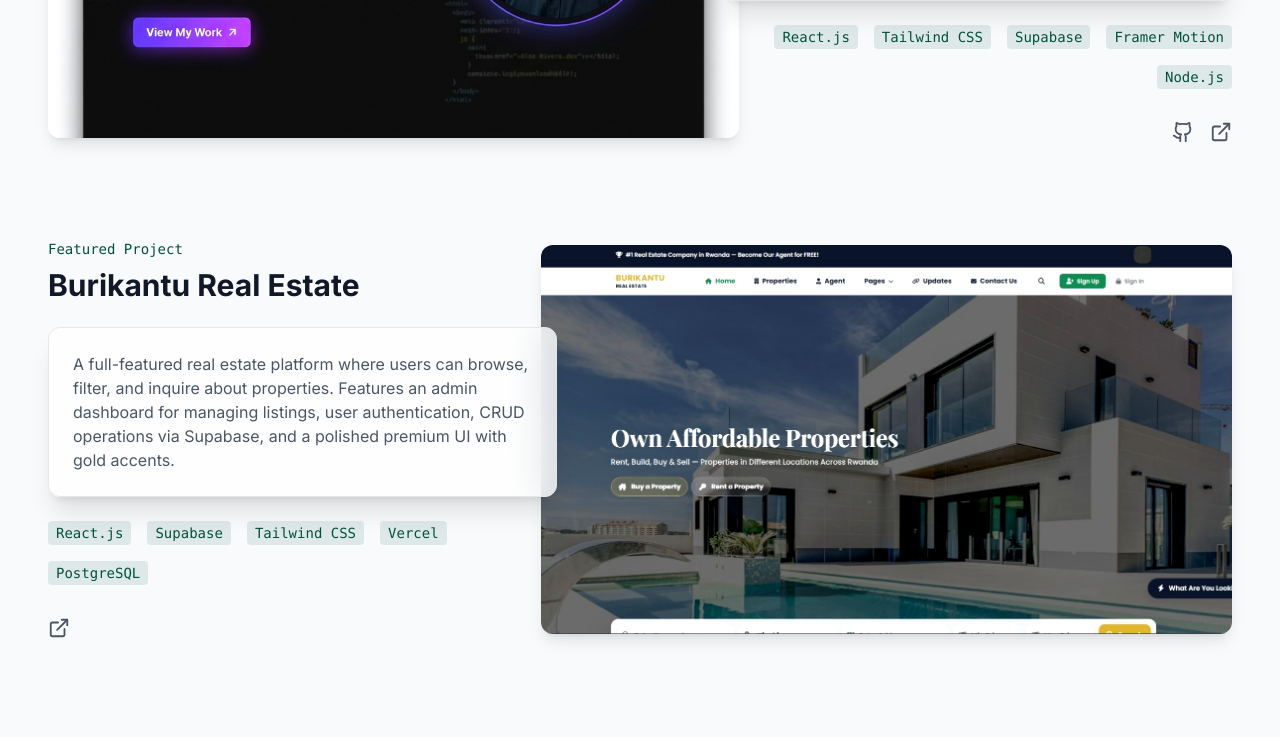
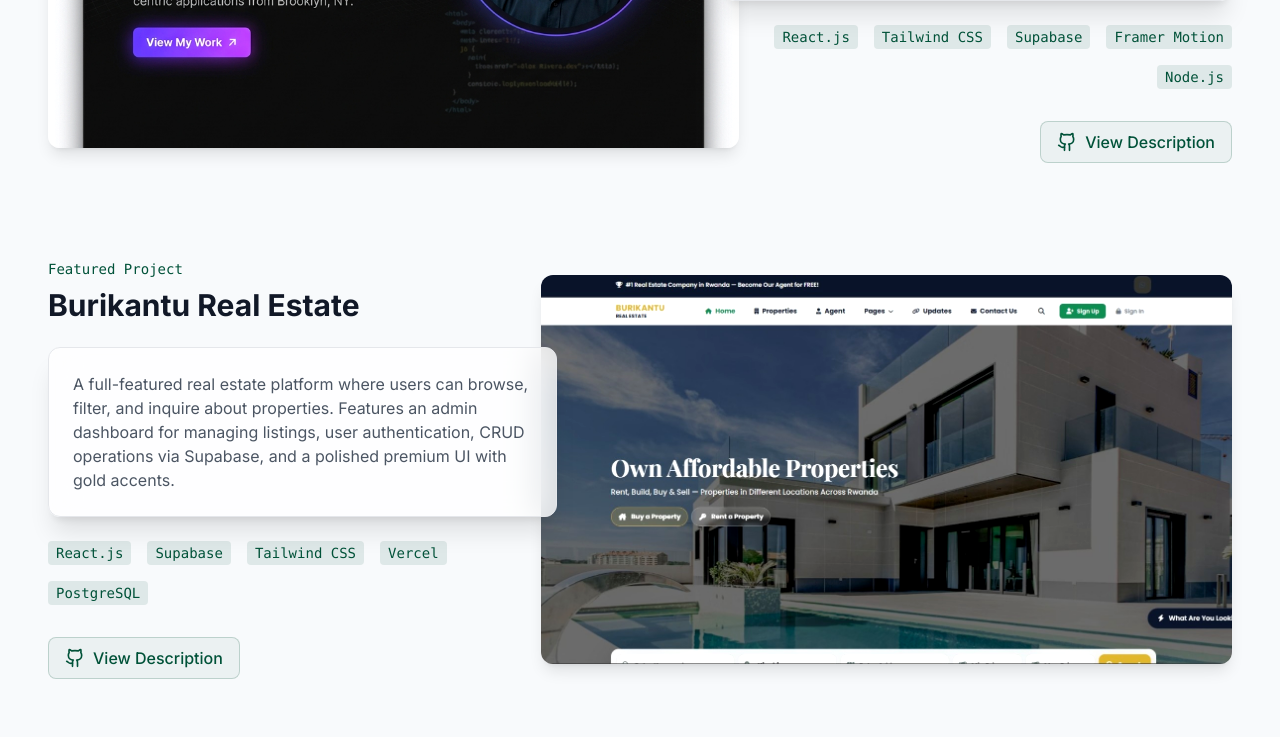
Before and after one commit to Samlite250/Samportfolio, a React (Vite) app: page / in a window 1280 px wide. Shown: the part 3080-3817 px from the top of the page. Built offline with nearby package versions, Linux system fonts and the light colour scheme.

Commit message:
security: remove live project links and redirect to GitHub descriptions only

```diff
--- a/src/components/Projects.jsx
+++ b/src/components/Projects.jsx
@@ -1,6 +1,6 @@
 import React, { useState } from 'react';
 import { motion } from 'framer-motion';
-import { Github, ExternalLink } from 'lucide-react';
+import { Github } from 'lucide-react';
 
 const realProjects = [
   {
@@ -10,7 +10,6 @@
       'A modern, fully responsive developer portfolio built with React and Tailwind CSS. Features an animated hero section, Supabase-powered projects API, contact form with email integration, and smooth Framer Motion animations throughout.',
     tech_stack: ['React.js', 'Tailwind CSS', 'Supabase', 'Framer Motion', 'Node.js'],
     image_url: '/images/projects/portfolio.png',
-    live_url: '#',
     github_url: 'https://github.com/Samlite250/Samportfolio',
   },
   {
@@ -20,8 +19,7 @@
       'A full-featured real estate platform where users can browse, filter, and inquire about properties. Features an admin dashboard for managing listings, user authentication, CRUD operations via Supabase, and a polished premium UI with gold accents.',
     tech_stack: ['React.js', 'Supabase', 'Tailwind CSS', 'Vercel', 'PostgreSQL'],
     image_url: '/images/projects/burikantu.jpeg',
-    live_url: '#',
-    github_url: '#',
+    github_url: 'https://github.com/Samlite250/Burikantuhomes',
   },
   {
     id: 3,
@@ -30,8 +28,7 @@
       'A scalable full-stack e-commerce platform with product listings, a shopping cart, user authentication, order management, and an admin panel. Supports multiple payment gateways including USDT TRC-20 and mobile money integrations.',
     tech_stack: ['React.js', 'Node.js', 'Express', 'MongoDB', 'Tailwind CSS'],
     image_url: '/images/projects/project2.jpg',
-    live_url: '#',
-    github_url: '#',
+    github_url: 'https://github.com/Samlite250/Marketplace',
   },
   {
     id: 4,
@@ -40,8 +37,7 @@
       'A university and campus social platform that connects students, facilitates campus event discovery, resource sharing, and inter-campus networking. Features university listings, event management, and a clean intuitive dashboard for students.',
     tech_stack: ['React.js', 'Supabase', 'Tailwind CSS', 'Framer Motion', 'PostgreSQL'],
     image_url: '/images/projects/project3.jpg',
-    live_url: '#',
-    github_url: '#',
+    github_url: 'https://github.com/Samlite250/Campus-connect',
   },
 ];
 
@@ -88,7 +84,7 @@
               <div className={`w-full md:w-2/5 flex flex-col ${idx % 2 !== 0 ? 'md:items-start text-left' : 'md:items-end md:text-right'}`}>
                 <p className="text-primary font-mono text-sm mb-2">Featured Project</p>
                 <h3 className="text-2xl md:text-3xl font-bold text-gray-900 mb-6 hover:text-primary transition-colors">
-                  <a href={project.live_url} target="_blank" rel="noreferrer">{project.title}</a>
+                  <a href={project.github_url} target="_blank" rel="noreferrer">{project.title}</a>
                 </h3>
 
                 <div className={`glass-card p-6 rounded-xl mb-6 text-gray-600 z-20 ${idx % 2 !== 0 ? 'md:-mr-12' : 'md:-ml-12'}`}>
@@ -103,13 +99,11 @@
 
                 <div className={`flex gap-4 ${idx % 2 !== 0 ? 'justify-start' : 'justify-end'}`}>
                   {project.github_url !== '#' && (
-                    <a href={project.github_url} target="_blank" rel="noreferrer" className="text-gray-600 hover:text-primary transition-colors" aria-label="GitHub">
-                      <Github size={22} />
+                    <a href={project.github_url} target="_blank" rel="noreferrer" className="flex items-center gap-2 px-4 py-2 bg-primary/5 text-primary border border-primary/20 rounded-lg hover:bg-primary hover:text-white transition-all duration-300" aria-label="View on GitHub">
+                      <Github size={20} />
+                      <span className="font-medium">View Description</span>
                     </a>
                   )}
-                  <a href={project.live_url} target="_blank" rel="noreferrer" className="text-gray-600 hover:text-primary transition-colors" aria-label="Live Site">
-                    <ExternalLink size={22} />
-                  </a>
                 </div>
               </div>
             </motion.div>
```
